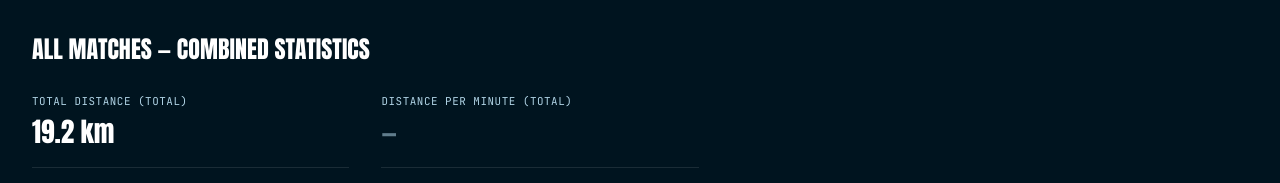
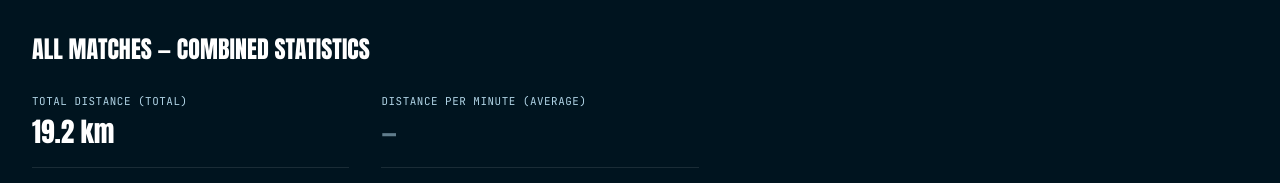
Before and after one commit to gameoncollective-create/gameon-frontend, a React (Vite) app: page /data/gps in a window 1280 px wide. Shown: the part 1519-1702 px from the top of the page. Built offline with nearby package versions, Linux system fonts and the light colour scheme; no server answers.

Commit message:
Implement average distance per minute calculation
Added calculation for average distance per minute in metrics.

```diff
--- a/src/pages/data/GPSLab.jsx
+++ b/src/pages/data/GPSLab.jsx
@@ -93,6 +93,10 @@ function summaryLabel(metric) {
     return 'Player Load (total)';
   }
 
+  if (metric.key === 'm_per_min') {
+    return 'Distance per minute (average)';
+  }
+
   return `${metric.label} (total)`;
 }
 
@@ -157,6 +161,13 @@ function combinedStats(slug) {
       result[metric.key] = null;
     }
   });
+
+  // Average distance per minute across all matches.
+  if (result.distance_km !== null && result.duration_min) {
+    result.m_per_min = Math.round(
+      (result.distance_km * 1000) / result.duration_min
+    );
+  }
 
   return result;
 }
```
